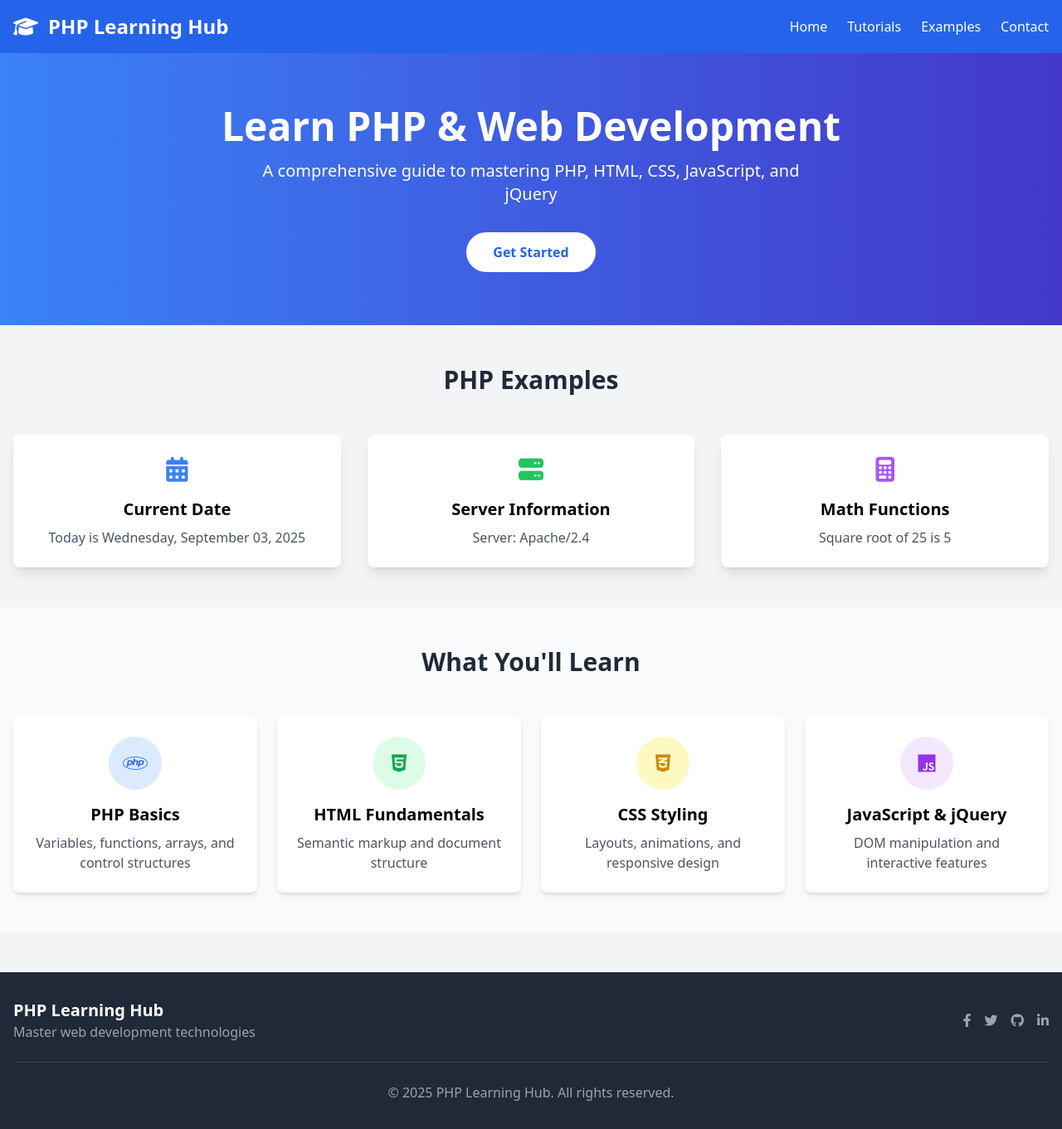
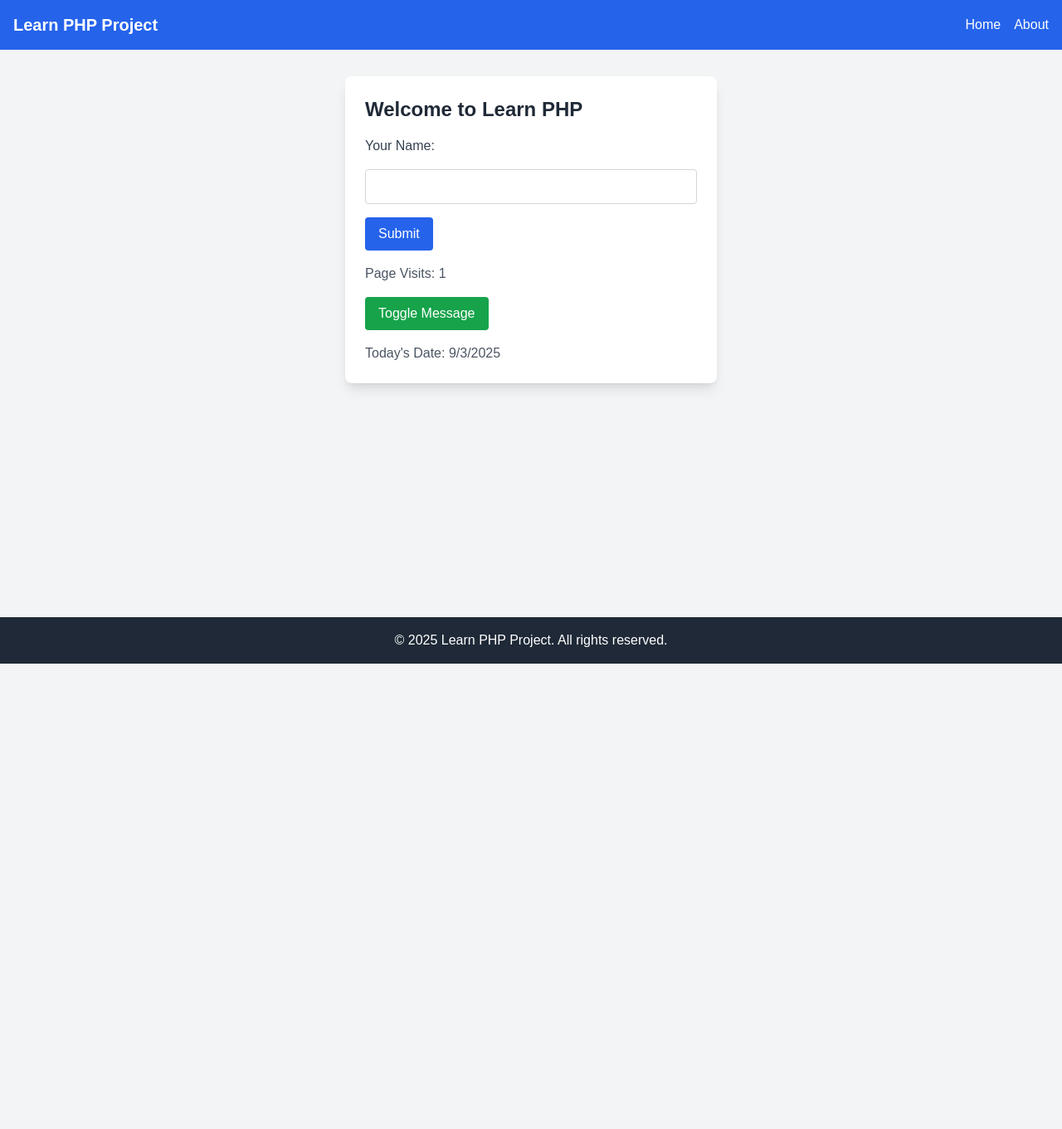
Before and after one commit to Nahid-web/PHP_LEARNING, a PHP site: page / in a window 1280 px wide. Shown: the whole page at 83% size. After the commit the page ends 800 px from the top, so only its background shows below. Run offline with PHP 8.4, Linux system fonts and the light colour scheme; some libraries are stand-ins or nearby versions.

Commit message:
refactor: restructure project to use includes and simplify components
- Remove component-based architecture in favor of simpler include files
- Consolidate CSS and JS into dedicated files
- Add form handling logic in includes/form_handler.php
- Simplify index.php and about.php to use new includes

```diff
--- a/components/card.php
+++ /dev/null
@@ -1,22 +0,0 @@
-<?php
-// components/card.php
-function renderCard($icon, $title, $content, $color = "blue")
-{
-    $colors = [
-        "blue" => "text-blue-500",
-        "green" => "text-green-500",
-        "purple" => "text-purple-500",
-        "yellow" => "text-yellow-500"
-    ];
-    $iconColor = $colors[$color] ?? $colors["blue"];
-?>
-    <div class="bg-white rounded-lg shadow-lg p-6 hover:shadow-xl transition">
-        <div class="text-center mb-4">
-            <i class="fas <?php echo $icon; ?> text-3xl <?php echo $iconColor; ?>"></i>
-        </div>
-        <h3 class="text-xl font-semibold mb-2 text-center"><?php echo $title; ?></h3>
-        <p class="text-center text-gray-600"><?php echo $content; ?></p>
-    </div>
-<?php
-}
-?>
--- a/components/feature-box.php
+++ /dev/null
@@ -1,29 +0,0 @@
-<?php
-// components/feature-box.php
-function renderFeatureBox($icon, $title, $description, $color = "blue")
-{
-    $bgColors = [
-        "blue" => "bg-blue-100",
-        "green" => "bg-green-100",
-        "yellow" => "bg-yellow-100",
-        "purple" => "bg-purple-100"
-    ];
-    $textColors = [
-        "blue" => "text-blue-600",
-        "green" => "text-green-600",
-        "yellow" => "text-yellow-600",
-        "purple" => "text-purple-600"
-    ];
-    $bgColor = $bgColors[$color] ?? $bgColors["blue"];
-    $textColor = $textColors[$color] ?? $textColors["blue"];
-?>
-    <div class="bg-white p-6 rounded-lg shadow-md text-center">
-        <div class="w-16 h-16 <?php echo $bgColor; ?> rounded-full flex items-center justify-center mx-auto mb-4">
-            <i class="fab <?php echo $icon; ?> <?php echo $textColor; ?> text-2xl"></i>
-        </div>
-        <h3 class="text-xl font-semibold mb-2"><?php echo $title; ?></h3>
-        <p class="text-gray-600"><?php echo $description; ?></p>
-    </div>
-<?php
-}
-?>
--- a/components/footer.php
+++ /dev/null
@@ -1,39 +0,0 @@
-<?php
-// components/footer.php
-function renderFooter()
-{
-    $currentYear = date("Y");
-?>
-    <footer class="bg-gray-800 text-white py-8 mt-12">
-        <div class="container mx-auto px-4">
-            <div class="flex flex-col md:flex-row justify-between items-center">
-                <div class="mb-4 md:mb-0">
-                    <h3 class="text-xl font-bold">PHP Learning Hub</h3>
-                    <p class="text-gray-400">Master web development technologies</p>
-                </div>
-                <div class="flex space-x-4">
-                    <a href="#" class="text-gray-400 hover:text-white transition">
-                        <i class="fab fa-facebook-f"></i>
-                    </a>
-                    <a href="#" class="text-gray-400 hover:text-white transition">
-                        <i class="fab fa-twitter"></i>
-                    </a>
-                    <a href="#" class="text-gray-400 hover:text-white transition">
-                        <i class="fab fa-github"></i>
-                    </a>
-                    <a href="#" class="text-gray-400 hover:text-white transition">
-                        <i class="fab fa-linkedin-in"></i>
-                    </a>
-                </div>
-            </div>
-            <div class="border-t border-gray-700 mt-6 pt-6 text-center text-gray-400">
-                <p>&copy; <?php echo $currentYear; ?> PHP Learning Hub. All rights reserved.</p>
-            </div>
-        </div>
-    </footer>
-    </body>
-
-    </html>
-<?php
-}
-?>
--- a/components/header.php
+++ /dev/null
@@ -1,39 +0,0 @@
-<?php
-// components/header.php
-function renderHeader($title = "PHP Learning Hub")
-{
-?>
-    <!DOCTYPE html>
-    <html lang="en">
-
-    <head>
-        <meta charset="UTF-8">
-        <meta name="viewport" content="width=device-width, initial-scale=1.0">
-        <title><?php echo $title; ?></title>
-        <script src="https://code.jquery.com/jquery-3.6.0.min.js"></script>
-        <script src="https://cdn.tailwindcss.com"></script>
-        <link rel="stylesheet" href="https://cdnjs.cloudflare.com/ajax/libs/font-awesome/6.4.0/css/all.min.css">
-    </head>
-
-    <body class="bg-gray-100">
-        <header class="bg-blue-600 text-white shadow-lg">
-            <div class="container mx-auto px-4 py-4">
-                <div class="flex flex-col md:flex-row justify-between items-center">
-                    <div class="flex items-center mb-4 md:mb-0">
-                        <i class="fas fa-graduation-cap text-2xl mr-3"></i>
-                        <h1 class="text-2xl font-bold">PHP Learning Hub</h1>
-                    </div>
-                    <nav>
-                        <ul class="flex space-x-6">
-                            <li><a href="/PHP_LEARNING/index.php" class="hover:text-blue-200 transition">Home</a></li>
-                            <li><a href="/PHP_LEARNING/pages/tutorials.php" class="hover:text-blue-200 transition">Tutorials</a></li>
-                            <li><a href="/PHP_LEARNING/pages/examples.php" class="hover:text-blue-200 transition">Examples</a></li>
-                            <li><a href="/PHP_LEARNING/pages/contact.php" class="hover:text-blue-200 transition">Contact</a></li>
-                        </ul>
-                    </nav>
-                </div>
-            </div>
-        </header>
-    <?php
-}
-    ?>
--- /dev/null
+++ b/css/styles.css
@@ -0,0 +1,4 @@
+/* Custom styles for minor tweaks beyond Tailwind */
+body {
+    font-family: 'Arial', sans-serif;
+}
--- /dev/null
+++ b/includes/footer.php
@@ -0,0 +1,5 @@
+<footer class="bg-gray-800 text-white p-4 mt-auto">
+    <div class="container mx-auto text-center">
+        <p>&copy; <?php echo date("Y"); ?> Learn PHP Project. All rights reserved.</p>
+    </div>
+</footer>
--- /dev/null
+++ b/includes/form_handler.php
@@ -0,0 +1,13 @@
+<?php
+$name = "";
+$message = "";
+$counter = isset($_COOKIE['visit_count']) ? (int)$_COOKIE['visit_count'] : 0;
+
+// Increment visit counter and set cookie
+$counter++;
+setcookie('visit_count', $counter, time() + (86400 * 30)); // Cookie lasts 30 days
+
+if ($_SERVER["REQUEST_METHOD"] == "POST" && isset($_POST['name'])) {
+    $name = htmlspecialchars($_POST['name']);
+    $message = !empty($name) ? "Welcome, $name! Let's learn PHP!" : "Please enter a valid name.";
+}
--- /dev/null
+++ b/includes/header.php
@@ -0,0 +1,11 @@
+<header class="bg-blue-600 text-white p-4">
+    <div class="container mx-auto flex justify-between items-center">
+        <h1 class="text-xl font-bold">Learn PHP Project</h1>
+        <nav>
+            <ul class="flex space-x-4">
+                <li><a href="index.php" class="hover:underline">Home</a></li>
+                <li><a href="about.php" class="hover:underline">About</a></li>
+            </ul>
+        </nav>
+    </div>
+</header>
--- a/index.php
+++ b/index.php
@@ -1,105 +1,58 @@
-<?php
-// index.php
-include 'components/header.php';
-include 'components/card.php';
-include 'components/feature-box.php';
+<!DOCTYPE html>
+<html lang="en">
 
-renderHeader("Home - PHP Learning Hub");
-?>
+<head>
+    <meta charset="UTF-8">
+    <meta name="viewport" content="width=device-width, initial-scale=1.0">
+    <title>Learn PHP - Home</title>
+    <!-- Tailwind CSS CDN -->
+    <script src="https://cdn.tailwindcss.com"></script>
+    <!-- jQuery CDN -->
+    <script src="https://code.jquery.com/jquery-3.6.0.min.js"></script>
+    <!-- Custom CSS -->
+    <link rel="stylesheet" href="css/styles.css">
+</head>
 
-<!-- Hero Section -->
-<section class="bg-gradient-to-r from-blue-500 to-indigo-700 text-white py-16">
-    <div class="container mx-auto px-4 text-center">
-        <h1 class="text-4xl md:text-5xl font-bold mb-4">Learn PHP & Web Development</h1>
-        <p class="text-xl mb-8 max-w-2xl mx-auto">A comprehensive guide to mastering PHP, HTML, CSS, JavaScript, and jQuery</p>
-        <button id="startBtn" class="bg-white text-blue-600 font-bold py-3 px-8 rounded-full hover:bg-blue-100 transition transform hover:scale-105">
-            Get Started
-        </button>
-    </div>
-</section>
+<body class="bg-gray-100 min-h-screen flex flex-col">
+    <?php include 'includes/header.php'; ?>
 
-<!-- PHP Examples Section -->
-<section class="py-12">
-    <div class="container mx-auto px-4">
-        <h2 class="text-3xl font-bold text-center mb-12 text-gray-800">PHP Examples</h2>
+    <main class="flex-grow container mx-auto px-4 py-8">
+        <div class="bg-white p-6 rounded-lg shadow-lg max-w-md mx-auto">
+            <h1 class="text-2xl font-bold text-gray-800 mb-4">Welcome to Learn PHP</h1>
 
-        <div class="grid grid-cols-1 md:grid-cols-3 gap-8">
-            <?php
-            renderCard(
-                "fa-calendar-alt",
-                "Current Date",
-                "Today is " . date("l, F d, Y"),
-                "blue"
-            );
+            <!-- PHP Form Handling -->
+            <?php require 'includes/form_handler.php'; ?>
 
-            renderCard(
-                "fa-server",
-                "Server Information",
-                "Server: " . $_SERVER['SERVER_SOFTWARE'],
-                "green"
-            );
+            <!-- Form -->
+            <div class="mb-4">
+                <form method="POST" action="<?php echo htmlspecialchars($_SERVER["PHP_SELF"]); ?>" class="space-y-4">
+                    <label for="name" class="block text-gray-700">Your Name:</label>
+                    <input type="text" id="name" name="name" value="<?php echo $name; ?>" class="w-full p-2 border border-gray-300 rounded focus:outline-none focus:ring-2 focus:ring-blue-500">
+                    <button type="submit" class="bg-blue-600 text-white px-4 py-2 rounded hover:bg-blue-700">Submit</button>
+                </form>
+            </div>
 
-            renderCard(
-                "fa-calculator",
-                "Math Functions",
-                "Square root of 25 is " . sqrt(25),
-                "purple"
-            );
-            ?>
+            <!-- PHP Message Output -->
+            <?php if (!empty($message)): ?>
+                <p class="text-green-600"><?php echo $message; ?></p>
+            <?php endif; ?>
+
+            <!-- Visit Counter -->
+            <p id="counter" class="text-gray-600 mt-4">Page Visits: <?php echo $counter; ?></p>
+
+            <!-- Toggleable Message -->
+            <button id="toggleBtn" class="bg-green-600 text-white px-4 py-2 rounded hover:bg-green-700 mt-4">Toggle Message</button>
+            <p id="toggleMessage" class="text-blue-600 mt-4 hidden">This message is toggled with jQuery!</p>
+
+            <!-- Dynamic Date Display -->
+            <p id="dateDisplay" class="text-gray-600 mt-4">Loading date...</p>
         </div>
-    </div>
-</section>
+    </main>
 
-<!-- Features Section -->
-<section class="py-12 bg-gray-50">
-    <div class="container mx-auto px-4">
-        <h2 class="text-3xl font-bold text-center mb-12 text-gray-800">What You'll Learn</h2>
+    <?php include 'includes/footer.php'; ?>
 
-        <div class="grid grid-cols-1 md:grid-cols-2 lg:grid-cols-4 gap-6">
-            <?php
-            renderFeatureBox(
-                "fa-php",
-                "PHP Basics",
-                "Variables, functions, arrays, and control structures",
-                "blue"
-            );
+    <!-- Custom JavaScript -->
+    <script src="js/scripts.js"></script>
+</body>
 
-            renderFeatureBox(
-                "fa-html5",
-                "HTML Fundamentals",
-                "Semantic markup and document structure",
-                "green"
-            );
-
-            renderFeatureBox(
-                "fa-css3-alt",
-                "CSS Styling",
-                "Layouts, animations, and responsive design",
-                "yellow"
-            );
-
-            renderFeatureBox(
-                "fa-js",
-                "JavaScript & jQuery",
-                "DOM manipulation and interactive features",
-                "purple"
-            );
-            ?>
-        </div>
-    </div>
-</section>
-
-<script>
-    $(document).ready(function() {
-        $('#startBtn').click(function() {
-            $('html, body').animate({
-                scrollTop: $('.grid').first().offset().top - 100
-            }, 1000);
-        });
-    });
-</script>
-
-<?php
-include 'components/footer.php';
-renderFooter();
-?>
+</html>
--- /dev/null
+++ b/js/scripts.js
@@ -0,0 +1,15 @@
+// JavaScript to display current date
+function updateDate() {
+    const now = new Date();
+    const dateString = now.toLocaleDateString();
+    document.getElementById('dateDisplay').textContent = `Today's Date: ${dateString}`;
+}
+updateDate();
+setInterval(updateDate, 86400000); // Update daily
+
+// jQuery for toggling message
+$(document).ready(function() {
+    $("#toggleBtn").click(function() {
+        $("#toggleMessage").slideToggle("fast");
+    });
+});
```
Also changed, not shown: about.php (added, +34 -0 lines), pages/contact.php (deleted, +0 -60 lines), pages/examples.php (deleted, +0 -50 lines), pages/tutorials.php (deleted, +0 -35 lines).
